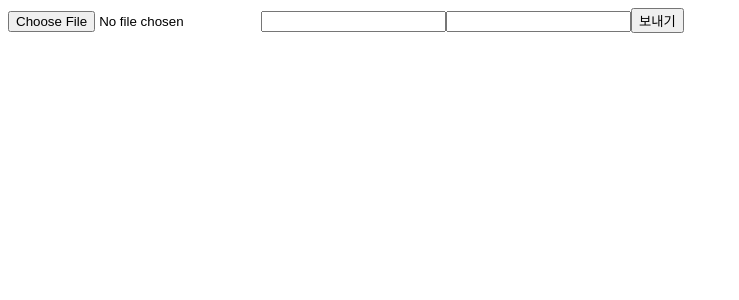
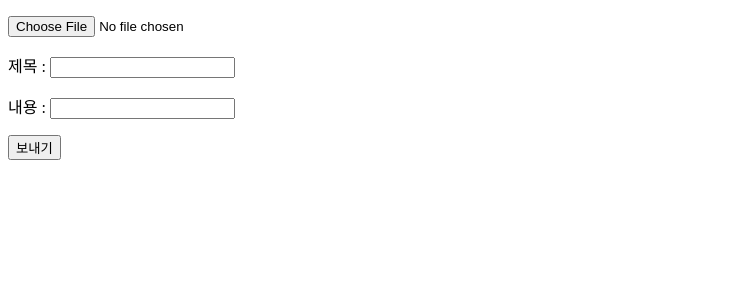
Before and after one commit to SeongeunYang/chat_app, a React (Create React App) app: page /write/freepost in a window 1280 px wide. Shown: the top 300 px of the page, without its empty margins (0-739 px from the left). Built offline with nearby package versions, Linux system fonts and the light colour scheme.

Commit message:
자유 게시물 이미지 예외 처리

```diff
--- a/src/routes/FreePost.js
+++ b/src/routes/FreePost.js
@@ -6,8 +6,10 @@ function FreePost() {
     const AWS = "http://13.125.249.172";
     const skiResort = "HighOne";
     const tokenHeader =
-        { "Authorization": localStorage.getItem('token') }
-    const [img, setImg] = useState([]);
+        { "Authorization": localStorage.getItem('token') };
+
+    const emptyFile = new File([""], "empty");
+    const [img, setImg] = useState(emptyFile);
     const [title, setTitle] = useState("");
     const [content, setContent] = useState("");
 
@@ -44,9 +46,9 @@ function FreePost() {
 
     return (
         <div>
-            <input type="file" onChange={uploadImg} />
-            <input type="text" onChange={uploadTitle} />
-            <input type="text" onChange={uploadContent} />
+            <p><input type="file" onChange={uploadImg} /></p>
+            <p>제목 : <input type="text" onChange={uploadTitle} /></p>
+            <p>내용 : <input type="text" onChange={uploadContent} /></p>
             <button onClick={onClick}>보내기</button>
         </div>
     );
```
